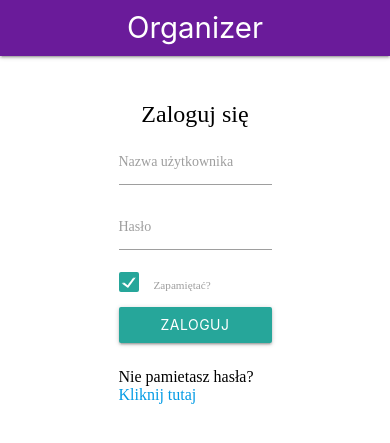
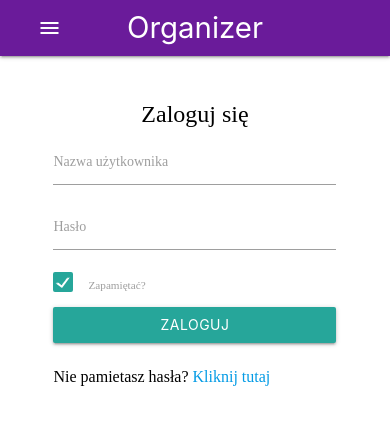
Before and after one commit to Bounty1993/flask-organizer, a Flask app: page /auth/login in a window 390 px wide. Shown: the top 443 px of the page. Run offline with Flask 2, Linux system fonts and the light colour scheme.

Commit message:
navbar for mobile

```diff
--- a/app/templates/base.html
+++ b/app/templates/base.html
@@ -23,9 +23,12 @@
   {% endblock stylesheet %}
 </head>
 <body>
-<nav class="purple darken-3">
+<nav class="nav-extended purple darken-3">
   <div class="my-navbar nav-wrapper container">
     <a href="{{url_for('index')}}" class="brand-logo">Organizer</a>
+    <a href="#" data-target="mobile-demo" class="sidenav-trigger">
+      <i class="material-icons">menu</i>
+    </a>
     <ul class="right hide-on-med-and-down">
       {% if current_user.is_authenticated %}
       <li><a class="tooltipped" data-position="bottom"
@@ -41,6 +44,15 @@
         <li><a href="{{ url_for('auth.signup') }}" class="waves-effect waves-light btn">
           Zarejestruj się
         </a></li>
+      {% endif %}
+    </ul>
+    <ul class="sidenav" id="mobile-demo">
+      {% if current_user.is_authenticated %}
+      <li><a href="{{ url_for('tasks_list') }}">Twój profil</a></li>
+      <li><a href="{{ url_for('auth.logout') }}">Wyloguj</a></li>
+      {% else %}
+      <li><a href="{{ url_for('auth.login') }}">Zaloguj</a></li>
+      <li><a href="{{ url_for('auth.signup') }}">Zarejestruj się</a></li>
       {% endif %}
     </ul>
   </div>
@@ -99,6 +111,12 @@
   <!--JavaScript at end of body for optimized loading-->
   <script type="text/javascript" src="/static/js/materialize.min.js"></script>
   <script src="/static/js/base.js"></script>
+  <script>
+  // It makes navbar extendable in mobile
+    $(document).ready(function(){
+    $('.sidenav').sidenav();
+    });
+  </script>
 
   {% block javascript %}
   {% endblock javascript %}
--- a/app/templates/login.html
+++ b/app/templates/login.html
@@ -9,7 +9,7 @@
   {% endwith %}
 </div>
 <div class="row">
-  <div class="col s6 offset-s3">
+  <div class="col s10 m6 offset-s1 offset-m3">
     <div class="main-text">Zaloguj się</div>
     <form method="post" class="col s12">
       {{ form.hidden_tag() }}
```
